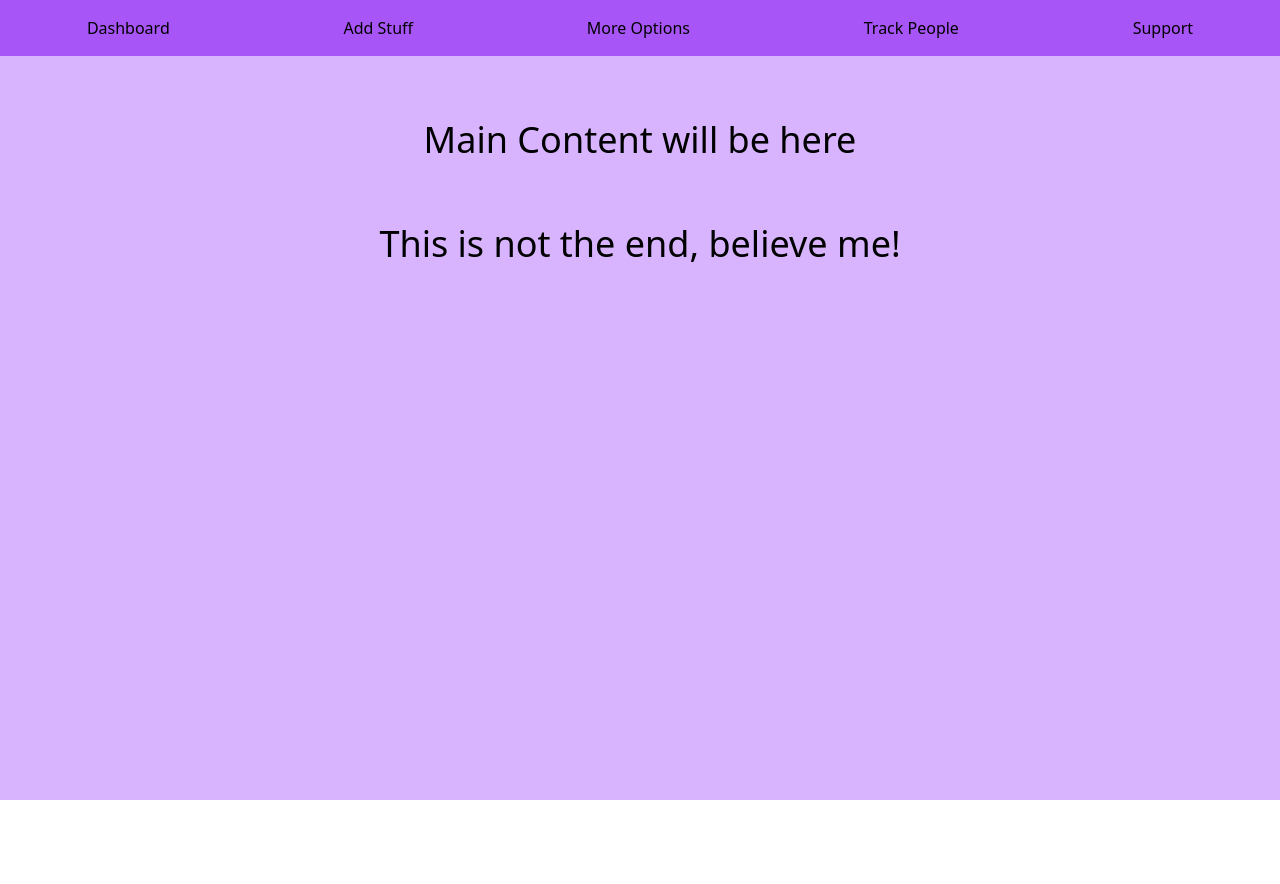
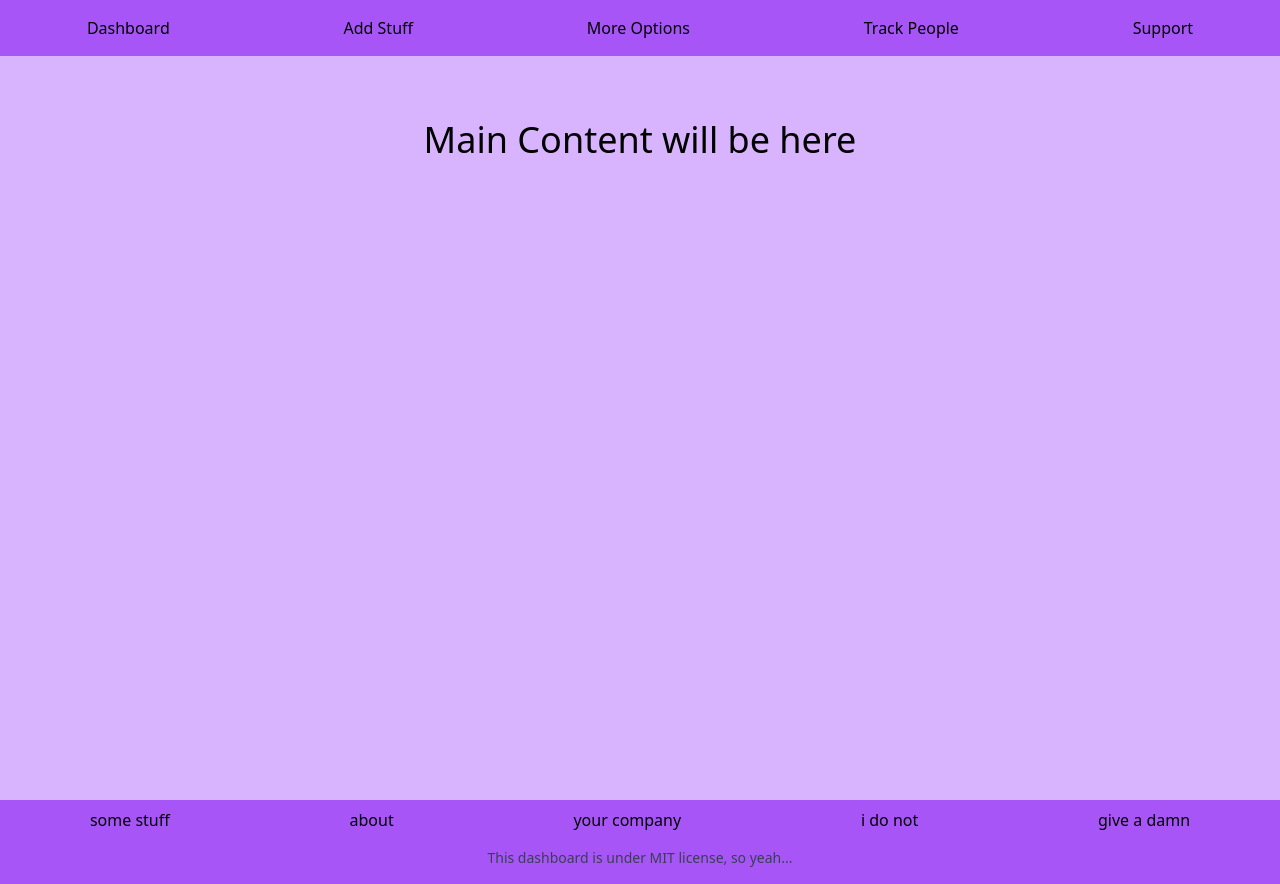
Before and after one commit to spookyorange/sweet-dashboard, a Vue app: page / in a window 1280 px wide. Before the commit the page ends 800 px from the top, so only its background shows below. Built offline with nearby package versions, Linux system fonts and the light colour scheme.

Commit message:
implemented footer boilerplate

```diff
--- a/index.html
+++ b/index.html
@@ -6,7 +6,7 @@
     <title>Sweet Dashboard</title>
   </head>
   <body>
-    <div id="app" class="min-h-screen bg-purple-300"></div>
+    <div id="app" class="bg-purple-300"></div>
     <script type="module" src="/src/main.js"></script>
   </body>
 </html>
--- a/src/App.vue
+++ b/src/App.vue
@@ -5,7 +5,7 @@ import Footer from "./components/Footer.vue";
 </script>
 
 <template>
-  <div>
+  <div class="min-h-screen">
     <Header />
     <MainContent />
   </div>
--- a/src/components/Footer.vue
+++ b/src/components/Footer.vue
@@ -1,3 +1,18 @@
+<script setup>
+import FooterItem from "./footer_components/FooterItem.vue";
+</script>
+
 <template>
-<div class="flex justify-center text-4xl pt-16">This is not the end, believe me!</div>
+  <ul class="footer">
+    <FooterItem text="some stuff" />
+    <FooterItem text="about" />
+    <FooterItem text="your company" />
+    <FooterItem text="i do not" />
+    <FooterItem text="give a damn" />
+  </ul>
+  <p
+    class="w-screen flex justify-center bg-purple-500 text-sm text-gray-700 p-2 pb-4"
+  >
+    This dashboard is under MIT license, so yeah...
+  </p>
 </template>
--- /dev/null
+++ b/src/components/footer_components/FooterItem.vue
@@ -0,0 +1,12 @@
+<script setup>
+defineProps({
+  text: {
+    type: String,
+    default: "bug",
+  },
+});
+</script>
+
+<template>
+  <li>{{ text }}</li>
+</template>
--- a/src/index.css
+++ b/src/index.css
@@ -3,10 +3,19 @@
 @tailwind utilities;
 
 @layer components {
-    .header {
-        @apply hidden text-black md:w-screen md:flex justify-around bg-purple-500
-    }
-    .header>li {
-        @apply hover:bg-purple-900 hover:text-white hover:duration-200 p-4 hover:cursor-pointer
-    }
+  .header {
+    @apply hidden md:w-screen md:flex justify-around bg-purple-500;
+  }
+
+  .header > li {
+    @apply hover:bg-purple-900 hover:text-white hover:duration-200 p-4 hover:cursor-pointer;
+  }
+
+  .footer {
+    @apply w-screen flex flex-col items-center md:flex-row justify-around bg-purple-500;
+  }
+
+  .footer > li {
+    @apply hover:underline p-2 hover:cursor-pointer;
+  }
 }
```
